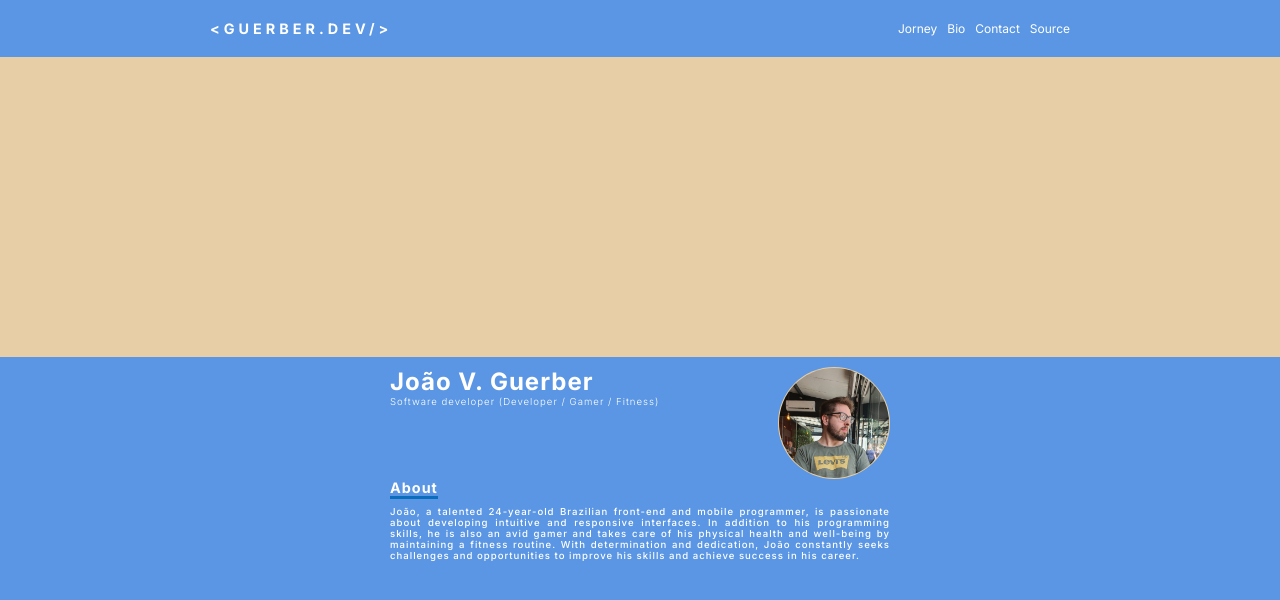
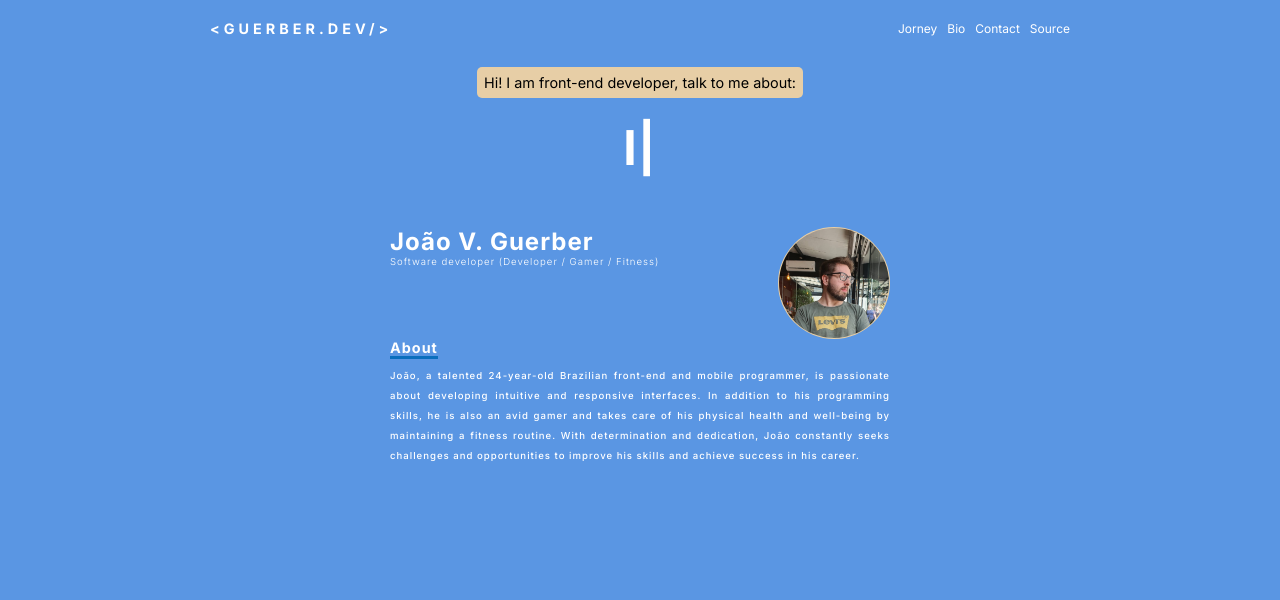
Before and after one commit to JVGS1111/my-portfolio, a React (Vite) app: page / in a window 1280 px wide. Shown: the top 600 px of the page. Built offline with nearby package versions, Linux system fonts and the light colour scheme.

Commit message:
implementado banner

```diff
--- a/package.json
+++ b/package.json
@@ -12,6 +12,7 @@
   "dependencies": {
     "react": "^18.2.0",
     "react-dom": "^18.2.0",
+    "react-typed": "^1.2.0",
     "sass": "^1.63.6"
   },
   "devDependencies": {
--- a/src/pages/Home/components/Banner/index.tsx
+++ b/src/pages/Home/components/Banner/index.tsx
@@ -1,9 +1,33 @@
 import styles from './styles.module.scss';
+import Typed from 'react-typed';
+
+const strings = [
+    'React',
+    'React Native',
+    'Ionic',
+    'Redux',
+    'Expo',
+    'Angular 2+',
+    'Typescript',
+    'gaming',
+    'cats'
+]
 
 export function HomeBanner() {
     return (
         <section className={styles.section_banner}>
-
+            <div className={styles.container}>
+                <div className={styles.presentation_text}>
+                    Hi! I am front-end developer,
+                    talk to me about:
+                </div>
+                <Typed
+                    strings={strings}
+                    typeSpeed={200}
+                    loop
+                    className={styles.type_animation}
+                />
+            </div>
         </section>
     )
 }
--- a/src/pages/Home/components/Banner/styles.module.scss
+++ b/src/pages/Home/components/Banner/styles.module.scss
@@ -1,5 +1,41 @@
 .section_banner {
     width: 100%;
-    background-color: var(--color-brown-300);
-    height: 300px;
+
+    .container {
+        width: 100%;
+        max-width: 500px;
+        margin: 0 auto;
+        display: flex;
+        justify-content: center;
+        align-items: center;
+        flex-direction: column;
+        height: 100%;
+        margin-bottom: 50px;
+
+        .presentation_text {
+            font-size: 1.5rem;
+            color: var(--color-black);
+            margin-bottom: 20px;
+            background-color: var(--color-brown-300);
+            padding: 7px;
+            border-radius: 5px;
+            margin-top: 10px;
+            transition: .5s;
+
+            &:hover {
+                letter-spacing: 2px;
+                transition: .5s;
+            }
+        }
+
+        .type_animation {
+            display: block;
+            font-size: 5rem;
+            font-weight: bold;
+        }
+
+        span {
+            color: var(--color-white);
+        }
+    }
 }
--- a/src/pages/Home/components/Bio/styles.module.scss
+++ b/src/pages/Home/components/Bio/styles.module.scss
@@ -58,13 +58,12 @@
                 bottom: -3px;
                 left: 0;
             }
-
-
         }
 
         p {
             font-weight: 500;
             text-align: justify;
+            line-height: 20px;
         }
     }
 }
```
Also changed, not shown: 1 other file (tests, documents, lock files or other folders).
